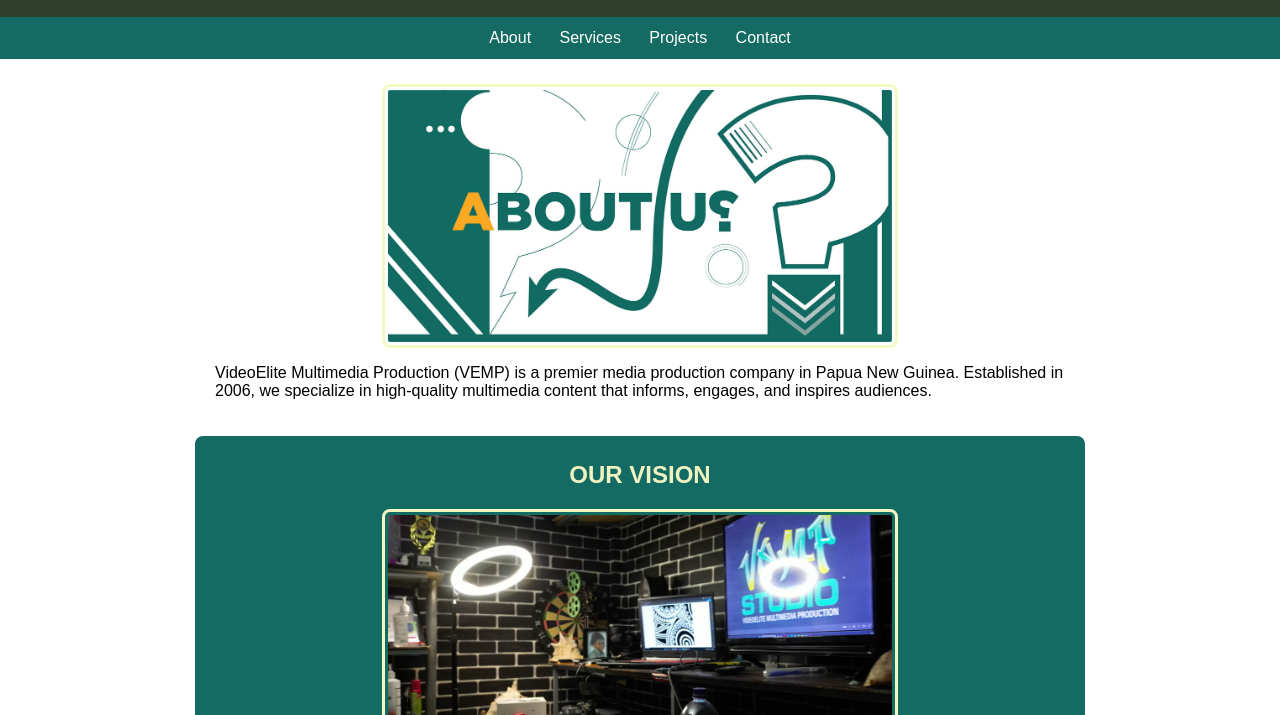
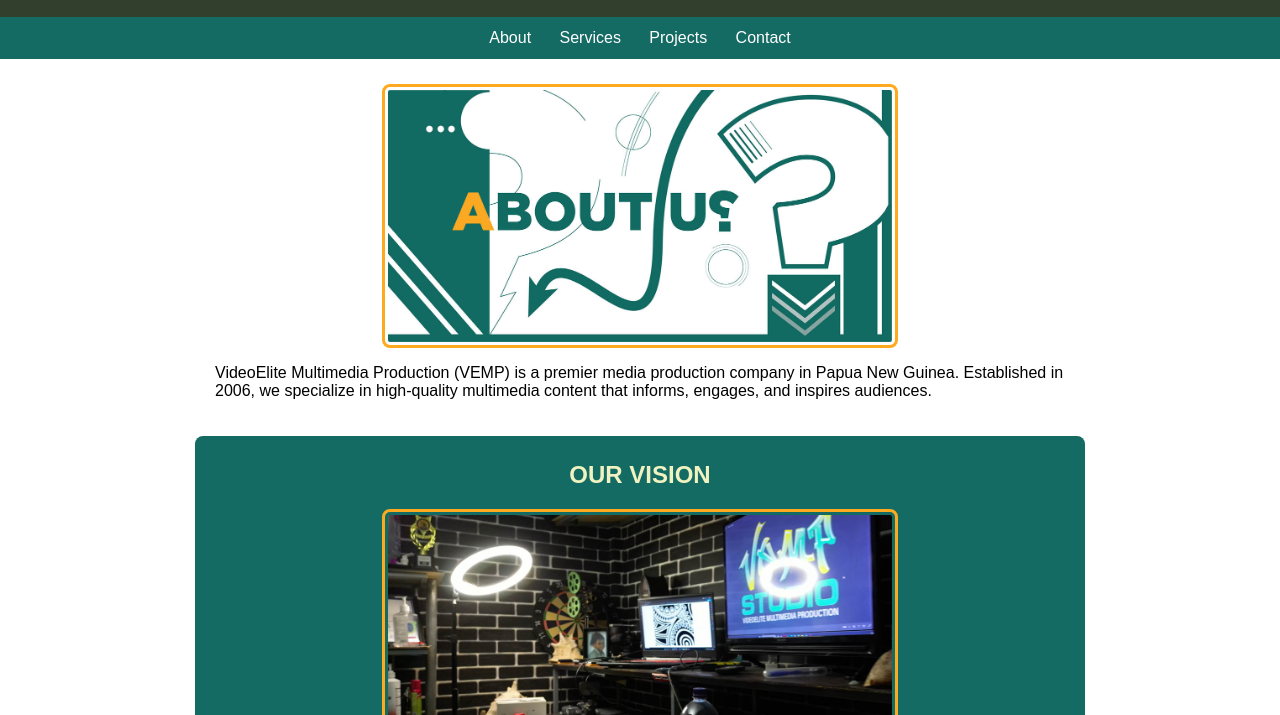
Before and after one commit to Slums-ops/vemp_multimedia, a plain HTML site: page index.html in a window 1280 px wide. Shown: the part 85-800 px from the top of the page. Drawn offline with Linux system fonts and the light colour scheme.

Commit message:
Add files via upload

```diff
--- a/index.html
+++ b/index.html
@@ -84,7 +84,7 @@
     display: block;
     margin: 10px auto;
     border-radius: 8px;
-    border: 3px solid #F4F9C3;
+    border: 3px solid #ffa91e;
     padding: 3px;
 }
         footer {
```
Also changed, not shown: vemps_contact.html (+1 -1 lines), vemps_projects.html (+1 -1 lines), vemps_services.html (+1 -1 lines).
